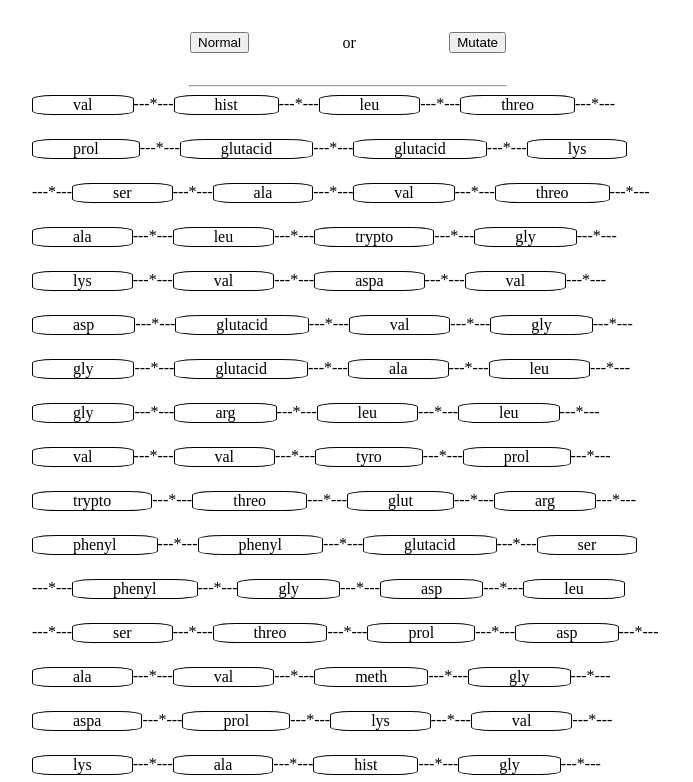
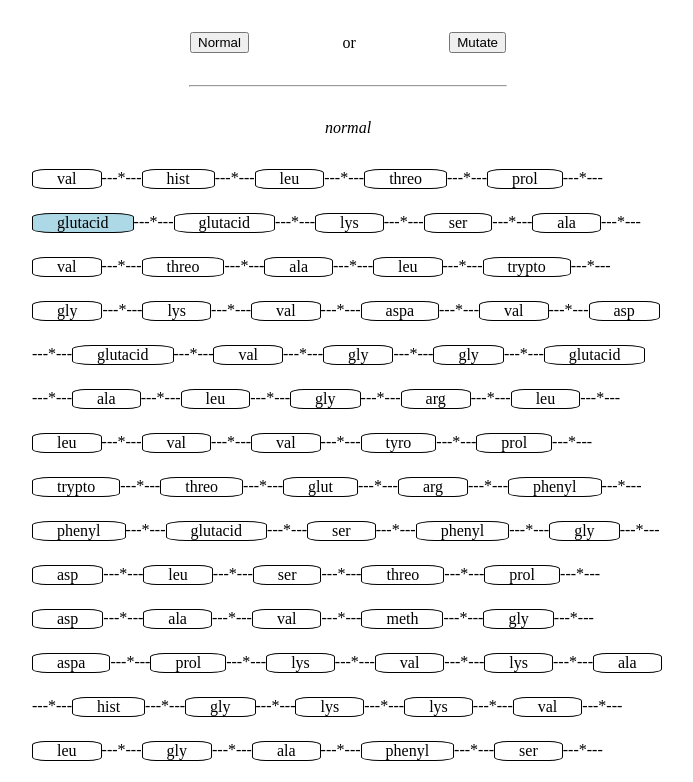
Before and after one commit to blapete/genetic__expression--visual, a plain HTML site: page index.html in a window 1280 px wide. Both pictures are taken after a click on the button "Normal". Shown: the top 782 px of the page, without its empty margins (292-985 px from the left). Drawn offline with Linux system fonts and the light colour scheme.

Commit message:
normal gene

```diff
--- a/index.css
+++ b/index.css
@@ -7,11 +7,19 @@
   margin: 2rem auto;
 }
 
+.expression__description {
+  text-align: center;
+  margin-top: 2rem;
+  font-style: italic;
+}
+
 .expression__display {
   width: 50%;
-  margin: 0 auto;
+  margin: 2rem auto;
   display: flex;
+  flex-direction: row;
   flex-wrap: wrap;
+  padding: 0 1rem 0 1rem;
 }
 
 hr {
@@ -21,8 +29,12 @@ hr {
 .peptide {
   border: 1px solid black;
   border-radius: 20%;
-  padding: 0 2.5rem 0 2.5rem;
+  padding: 0 1.5rem 0 1.5rem;
   margin-bottom: 1.5rem;
+}
+
+.unmutated {
+  background-color: lightblue;
 }
 
 @media (max-width: 767.98px) {
--- a/index.html
+++ b/index.html
@@ -13,6 +13,7 @@
       ><button class="expression__menu--mutate">Mutate</button>
     </div>
     <hr />
+    <div class="expression__description"></div>
     <div class="expression__display"></div>
     <script src="./index.js"></script>
   </body>
--- a/index.js
+++ b/index.js
@@ -214,20 +214,28 @@ const geneExpressionMutated = (gene) => {
 const normalDisplay = document.querySelector(".expression__menu--normal");
 const mutateDisplay = document.querySelector(".expression__menu--mutate");
 const renderDisplay = document.querySelector(".expression__display");
+const descDisplay = document.querySelector(".expression__description");
 
 normalDisplay.addEventListener("click", () => {
   const haemoglobinSubunitBeta = geneExpression(HBB_GENE);
   let splitProtein = haemoglobinSubunitBeta.split("-*-");
   let htmlProtein = [];
+  let count = 0;
   splitProtein.forEach((peptide) => {
+    count++;
     let newpeptide = document.createElement("span");
     newpeptide.classList.add("peptide");
+    if (count === 6) {
+      newpeptide.classList.add("unmutated");
+    }
     let newSeparator = document.createElement("span");
     newpeptide.innerText = peptide;
     newSeparator.innerText = "---*---";
     htmlProtein.push(newpeptide);
     htmlProtein.push(newSeparator);
   });
+  htmlProtein.pop();
+  descDisplay.innerText = "normal";
   htmlProtein.forEach((peptide) => {
     renderDisplay.appendChild(peptide);
   });
```
